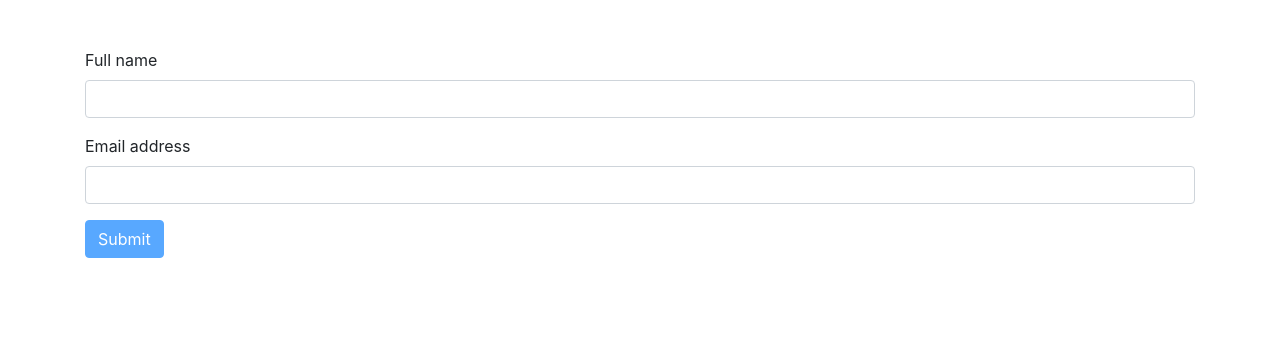
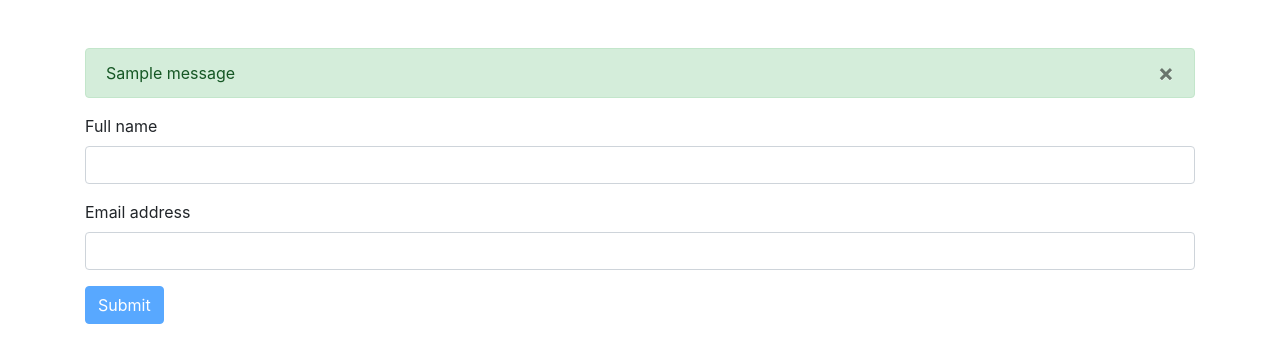
Before and after one commit to hima890/QrcodeSystem_IEEE, a Flask app: page / in a window 1280 px wide. Shown: the part 164-527 px from the top of the page. Run offline with Flask 2, Linux system fonts and the light colour scheme; tables that the repository leaves empty hold one stand-in row (values such as "Sample post"); one stand-in notice (Sample message) is shown; some libraries are stand-ins or nearby versions.

Commit message:
make it better 23.z0xxssxdcd

```diff
--- a/theFormForaccepted/form/routes.py
+++ b/theFormForaccepted/form/routes.py
@@ -43,6 +43,7 @@ def index():
             print("the file has been remove")
         else:
             print("The file does not exist")
-
+        flash("Un E-mail have been send to the provite email!", "success")
+        return redirect(url_for("home.index", title="IEEE"))
 
     return render_template("form.html", titel="IEEE")
--- a/theFormForaccepted/static/index.js
+++ b/theFormForaccepted/static/index.js
@@ -62,3 +62,8 @@ function test(){
   }
   setTimeout(test, 100);
 };
+
+
+function show(){
+  alert("Un e-mail have been sent to the provied emal address");
+}
--- a/theFormForaccepted/templates/form.html
+++ b/theFormForaccepted/templates/form.html
@@ -20,6 +20,16 @@
 
 <main>
     <div class="container">
+        {% with message = get_flashed_messages(with_categories=true) %}
+          {% if message %}
+              {% for category, message in message %}
+                  <div class="alert alert-{{ category }}"  id="aleart">
+                      <button type="button" class="close" data-dismiss="alert">&times;</button>
+                      {{ message }}
+                  </div>
+              {% endfor %}
+          {% endif %}
+      {% endwith %}
         <form action="{{url_for('home.index')}}" method="POST">
             <div class="mb-3">
                 <label for="full_name" class="form-label">Full name</label>
@@ -34,7 +44,7 @@
             </div>
 
 
-            <button type="submit" class="btn btn-primary" disabled id="submit">Submit</button>
+            <button type="submit" class="btn btn-primary" disabled id="submit"">Submit</button>
         </form>
     </div>
 
```
